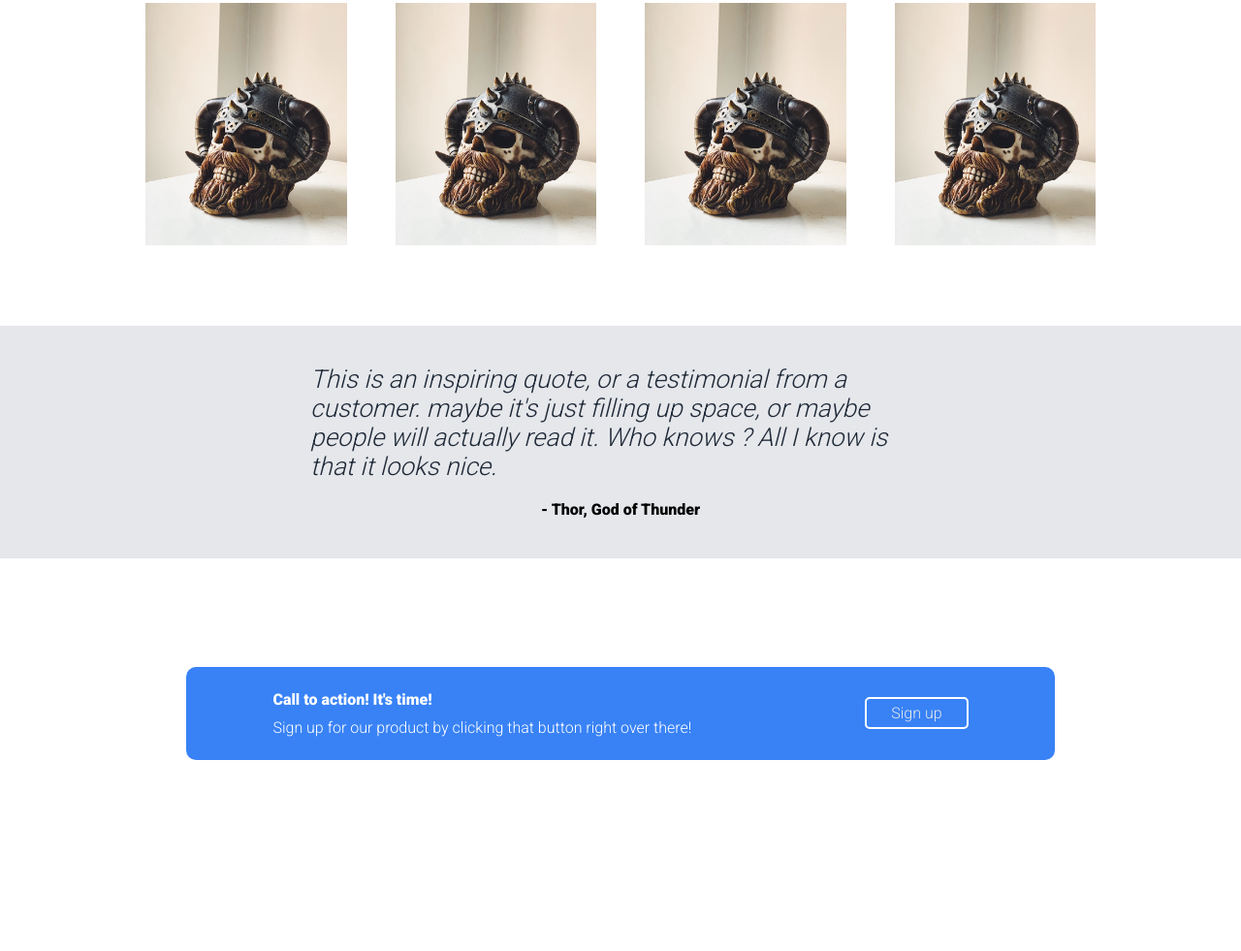
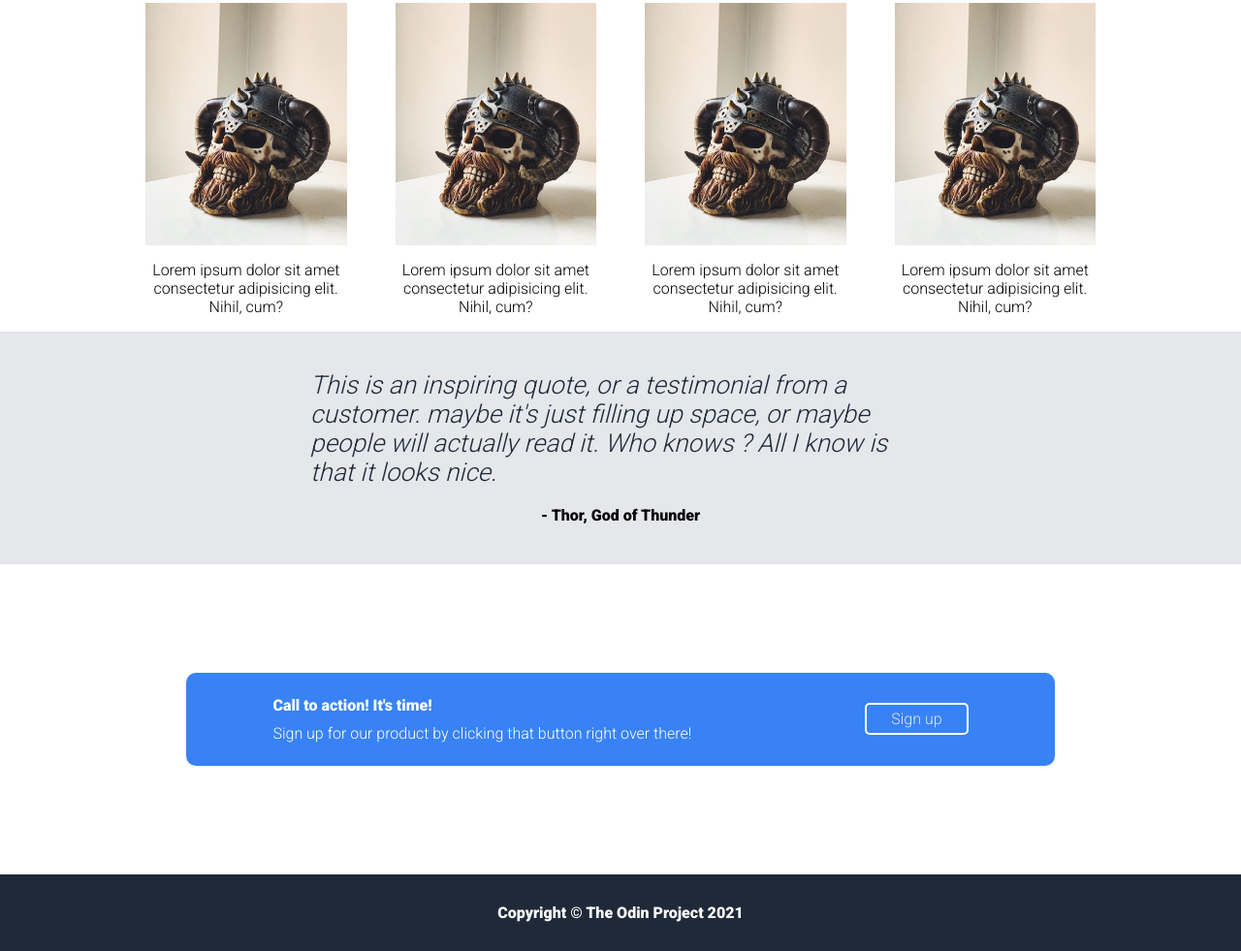
Before and after one commit to psopsopso/LandingPage, a plain HTML site: page index.html in a window 1280 px wide. Shown: the part 531-1512 px from the top of the page at 97% size. Before the commit the page ends 1427 px from the top, so only its background shows below. Drawn offline with Linux system fonts and the light colour scheme.

Commit message:
Add footer

```diff
--- a/index.html
+++ b/index.html
@@ -74,7 +74,7 @@
         </div>
     </div>
     <footer>
-        <!-- #TODO -->
+        <div class="footer-text">Copyright &copy; The Odin Project 2021</div>
     </footer>
 
 </body>
--- a/style.css
+++ b/style.css
@@ -157,13 +157,13 @@ h1 {
     border-radius: 10px;
 }
 
-p:first-child {
+.cta-text p:first-child {
     color: white;
     font-weight: 900;
     margin-bottom: 0;
 }
 
-p:last-child {
+.cta-text p:last-child {
     color: white;
     margin-top: 10px;
 }
@@ -178,3 +178,14 @@ p:last-child {
 .btn-cta:hover {
     background-color: #2596be;
 }
+
+footer {
+    background-color: #1F2937;
+    padding: 30px;
+}
+
+.footer-text {
+    color: white;
+    text-align: center;
+    font-weight: 900;
+}
```
